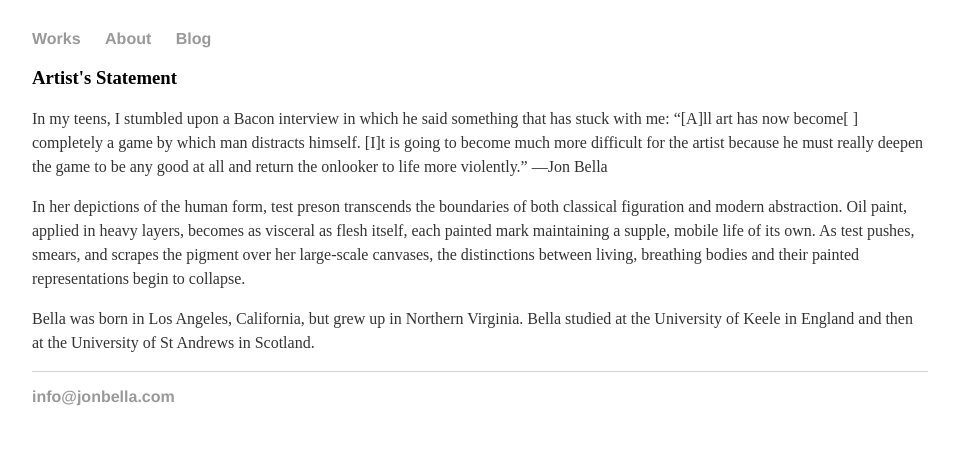
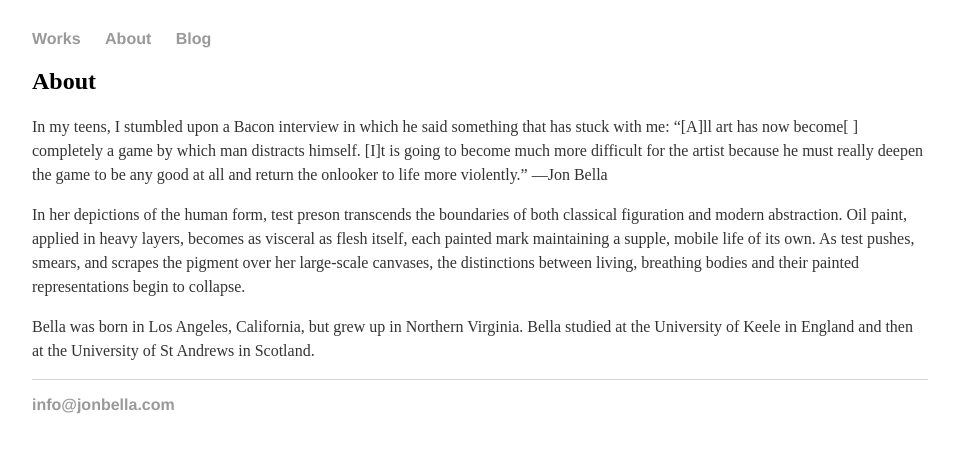
Before and after one commit to jonif0112/jonif0112.github.io, a Jekyll site: the page built from about/index.html, in a window 1280 px wide. Shown: the top 453 px of the page, without its empty margins (160-1114 px from the left). Built offline with Jekyll 4.4.1, drawn with Linux system fonts in a browser that asks for light colours.

Commit message:
Update index.html

```diff
--- a/about/index.html
+++ b/about/index.html
@@ -3,7 +3,7 @@ layout: default
 title: Jon Bella
 ---
 <div class="blurb">
-	<h3>Artist's Statement</h3>
+	<h2>About</h2>
 	<p>In my teens, I stumbled upon a Bacon interview in which he said something that has stuck with me: “[A]ll art has now become[ ] completely a game by which man distracts himself. [I]t is going to become much more difficult for the artist because he must really deepen the game to be any good at all and return the onlooker to life more violently.”
 ―Jon Bella</p>
 
```
